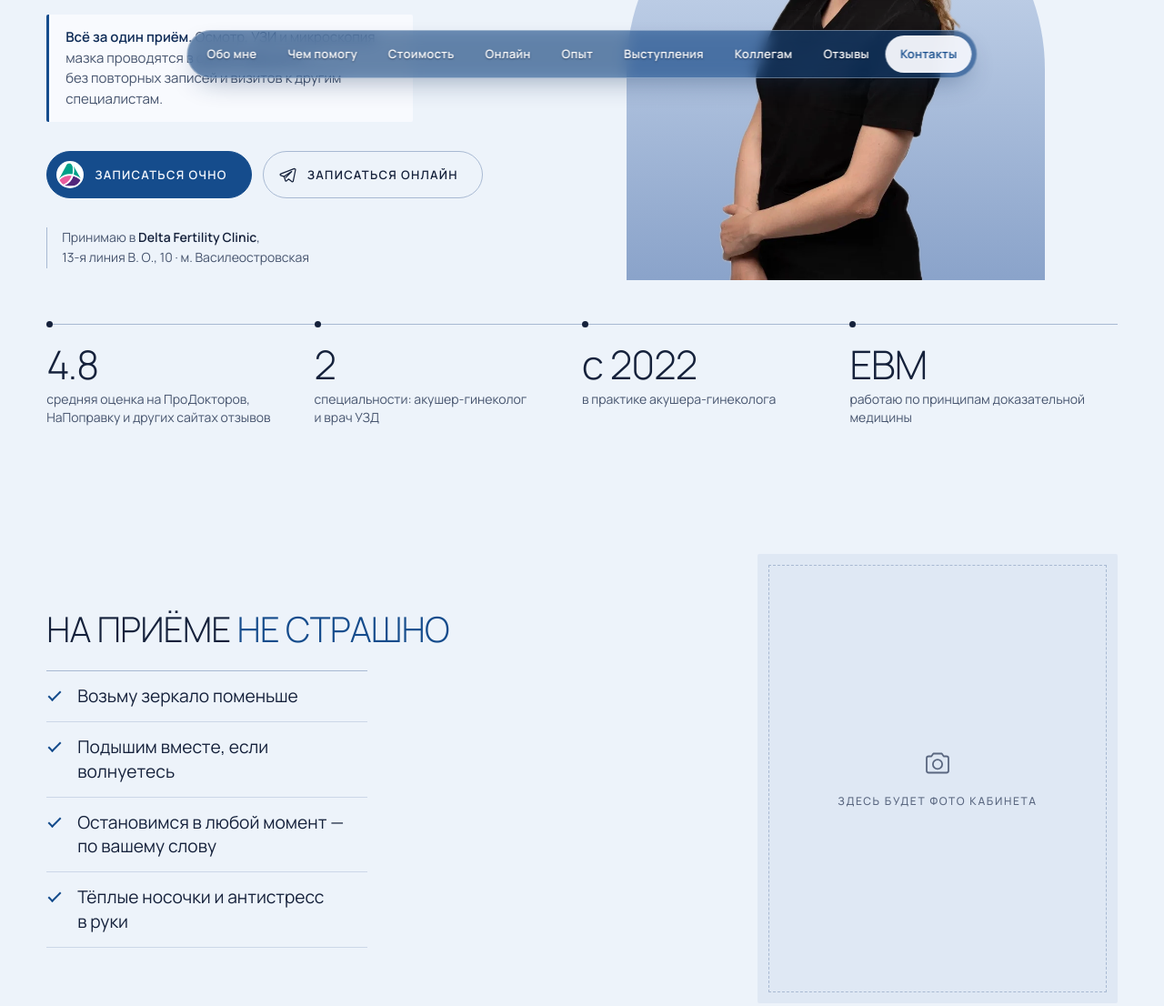
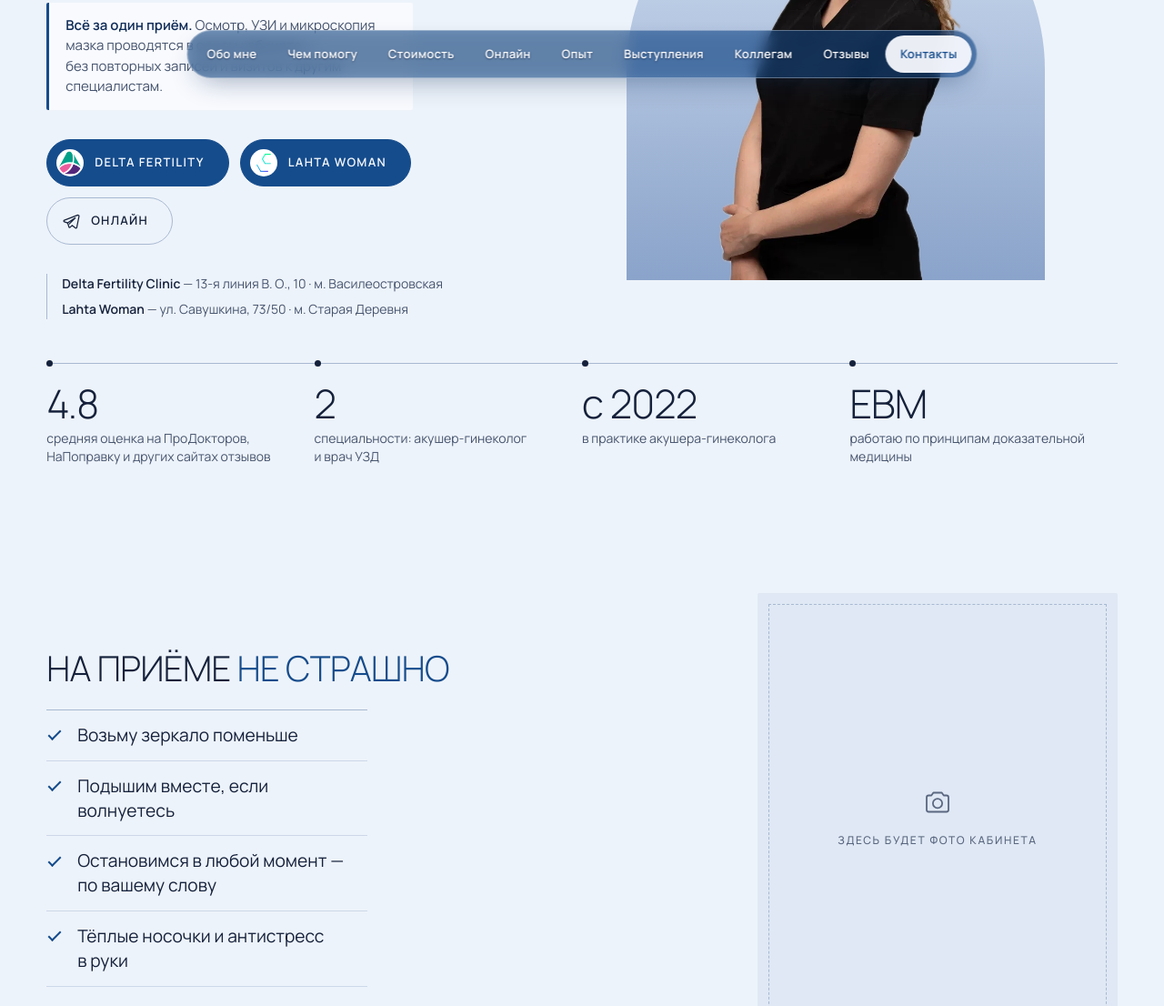
Before and after one commit to loginov-ed/volkova-site, a plain HTML site: page index.html in a window 1280 px wide. Shown: the part 698-1804 px from the top of the page at 91% size. Drawn offline with nearby package versions, Linux system fonts and the light colour scheme.

Commit message:
Вторая клиника: Lahta Woman
- запись очно в Lahta Woman (логотип, ссылка на страницу врача) в меню шапки и во всех кнопках записи
- адрес Lahta Woman на первом экране и в контактах
- Lahta Woman в опыте работы, примечание в ценах

Co-Authored-By: Claude Opus 5.5 <noreply@anthropic.com>

```diff
--- a/index.html
+++ b/index.html
@@ -4,7 +4,7 @@
   <meta charset="utf-8">
   <meta name="viewport" content="width=device-width, initial-scale=1">
   <title>Екатерина Волкова — акушер-гинеколог, врач УЗИ в Санкт-Петербурге</title>
-  <meta name="description" content="Акушер-гинеколог, врач ультразвуковой диагностики Екатерина Николаевна Волкова. Приём в Delta Fertility Clinic, Санкт-Петербург. Гинекология, нарушения цикла, УЗИ, кольпоскопия, онлайн-консультации.">
+  <meta name="description" content="Акушер-гинеколог, врач ультразвуковой диагностики Екатерина Николаевна Волкова. Приём в Delta Fertility Clinic и Lahta Woman, Санкт-Петербург. Гинекология, нарушения цикла, УЗИ, кольпоскопия, онлайн-консультации.">
   <meta name="theme-color" content="#EDF3FA">
 
   <meta property="og:type" content="website">
@@ -74,6 +74,10 @@
               <img src="assets/img/logos/delta.png" width="36" height="36" alt="">
               <span><strong>Очно</strong><small>Delta Fertility Clinic</small></span>
             </a>
+            <a href="https://lahtaclinic.ru/doctor/volkova-ekaterina-nikolaevna/" target="_blank" rel="noopener">
+              <img src="assets/img/logos/lahta.png" width="36" height="36" alt="">
+              <span><strong>Очно</strong><small>Lahta Woman</small></span>
+            </a>
             <a href="https://t.me/dr_volkova_gyn?text=%D0%97%D0%B4%D1%80%D0%B0%D0%B2%D1%81%D1%82%D0%B2%D1%83%D0%B9%D1%82%D0%B5%21%20%D0%A5%D0%BE%D1%82%D0%B5%D0%BB%D0%B0%20%D0%B1%D1%8B%20%D0%B7%D0%B0%D0%BF%D0%B8%D1%81%D0%B0%D1%82%D1%8C%D1%81%D1%8F%20%D0%BD%D0%B0%20%D0%BE%D0%BD%D0%BB%D0%B0%D0%B9%D0%BD-%D0%BA%D0%BE%D0%BD%D1%81%D1%83%D0%BB%D1%8C%D1%82%D0%B0%D1%86%D0%B8%D1%8E." target="_blank" rel="noopener" data-tg-text="Здравствуйте! Хотела бы записаться на онлайн-консультацию.">
               <span class="booking__tg"><svg class="tg" viewBox="0 0 24 24" aria-hidden="true"><path d="M21.2 4.1 3.3 11c-1 .4-1 1.8 0 2.1l4.4 1.4 1.7 5.3c.2.7 1.1.9 1.6.4l2.5-2.4 4.6 3.4c.6.4 1.5.1 1.6-.6l3-14.9c.2-.9-.7-1.6-1.5-1.2Z"/><path d="m7.7 14.5 10-6.6-7.8 7.9"/></svg></span>
               <span><strong>Онлайн</strong></span>
@@ -127,17 +131,21 @@
             <div class="book">
               <a class="btn btn--book" href="https://df.clinic/staff/volkova-ekaterina-nikolaevna" target="_blank" rel="noopener">
                 <img class="btn__logo" src="assets/img/logos/delta.png" width="26" height="26" alt="">
-                Записаться очно
+                Delta Fertility
+              </a>
+              <a class="btn btn--book" href="https://lahtaclinic.ru/doctor/volkova-ekaterina-nikolaevna/" target="_blank" rel="noopener">
+                <img class="btn__logo" src="assets/img/logos/lahta.png" width="26" height="26" alt="">
+                Lahta Woman
               </a>
               <a class="btn btn--ghost btn--book" href="https://t.me/dr_volkova_gyn?text=%D0%97%D0%B4%D1%80%D0%B0%D0%B2%D1%81%D1%82%D0%B2%D1%83%D0%B9%D1%82%D0%B5%21%20%D0%A5%D0%BE%D1%82%D0%B5%D0%BB%D0%B0%20%D0%B1%D1%8B%20%D0%B7%D0%B0%D0%BF%D0%B8%D1%81%D0%B0%D1%82%D1%8C%D1%81%D1%8F%20%D0%BD%D0%B0%20%D0%BE%D0%BD%D0%BB%D0%B0%D0%B9%D0%BD-%D0%BA%D0%BE%D0%BD%D1%81%D1%83%D0%BB%D1%8C%D1%82%D0%B0%D1%86%D0%B8%D1%8E." target="_blank" rel="noopener" data-tg-text="Здравствуйте! Хотела бы записаться на онлайн-консультацию.">
                 <svg class="tg" viewBox="0 0 24 24" aria-hidden="true"><path d="M21.2 4.1 3.3 11c-1 .4-1 1.8 0 2.1l4.4 1.4 1.7 5.3c.2.7 1.1.9 1.6.4l2.5-2.4 4.6 3.4c.6.4 1.5.1 1.6-.6l3-14.9c.2-.9-.7-1.6-1.5-1.2Z"/><path d="m7.7 14.5 10-6.6-7.8 7.9"/></svg>
-                Записаться онлайн
+                Онлайн
               </a>
             </div>
-            <p class="hero__place">
-              Принимаю в&nbsp;<strong>Delta Fertility Clinic</strong>,<br>
-              13-я линия В.&nbsp;О., 10 · м.&nbsp;Василеостровская
-            </p>
+            <ul class="hero__place">
+              <li><strong>Delta Fertility Clinic</strong> — 13-я линия В.&nbsp;О., 10 · м.&nbsp;Василеостровская</li>
+              <li><strong>Lahta Woman</strong> — ул.&nbsp;Савушкина, 73/50 · м.&nbsp;Старая Деревня</li>
+            </ul>
           </div>
 
           <figure class="hero__portrait" data-reveal>
@@ -297,8 +305,8 @@
           <p class="eyebrow">Стоимость</p>
           <h2 class="h2">Стоимость<br>приёма</h2>
           <p class="muted prices__note">
-            Очный приём проходит в&nbsp;Delta Fertility Clinic.
-            Свободное время и&nbsp;актуальную стоимость уточняйте при записи.
+            Очный приём — в&nbsp;Delta Fertility Clinic и&nbsp;Lahta Woman.
+            Стоимость может отличаться в&nbsp;зависимости от&nbsp;клиники — уточняйте при записи.
           </p>
         </div>
 
@@ -333,11 +341,15 @@
           <div class="book prices__cta">
             <a class="btn btn--book" href="https://df.clinic/staff/volkova-ekaterina-nikolaevna" target="_blank" rel="noopener">
               <img class="btn__logo" src="assets/img/logos/delta.png" width="26" height="26" alt="">
-              Записаться очно
+              Delta Fertility
+            </a>
+            <a class="btn btn--book" href="https://lahtaclinic.ru/doctor/volkova-ekaterina-nikolaevna/" target="_blank" rel="noopener">
+              <img class="btn__logo" src="assets/img/logos/lahta.png" width="26" height="26" alt="">
+              Lahta Woman
             </a>
             <a class="btn btn--ghost btn--book" href="https://t.me/dr_volkova_gyn?text=%D0%97%D0%B4%D1%80%D0%B0%D0%B2%D1%81%D1%82%D0%B2%D1%83%D0%B9%D1%82%D0%B5%21%20%D0%A5%D0%BE%D1%82%D0%B5%D0%BB%D0%B0%20%D0%B1%D1%8B%20%D0%B7%D0%B0%D0%BF%D0%B8%D1%81%D0%B0%D1%82%D1%8C%D1%81%D1%8F%20%D0%BD%D0%B0%20%D0%BE%D0%BD%D0%BB%D0%B0%D0%B9%D0%BD-%D0%BA%D0%BE%D0%BD%D1%81%D1%83%D0%BB%D1%8C%D1%82%D0%B0%D1%86%D0%B8%D1%8E." target="_blank" rel="noopener" data-tg-text="Здравствуйте! Хотела бы записаться на онлайн-консультацию.">
               <svg class="tg" viewBox="0 0 24 24" aria-hidden="true"><path d="M21.2 4.1 3.3 11c-1 .4-1 1.8 0 2.1l4.4 1.4 1.7 5.3c.2.7 1.1.9 1.6.4l2.5-2.4 4.6 3.4c.6.4 1.5.1 1.6-.6l3-14.9c.2-.9-.7-1.6-1.5-1.2Z"/><path d="m7.7 14.5 10-6.6-7.8 7.9"/></svg>
-              Записаться онлайн
+              Онлайн
             </a>
           </div>
         </div>
@@ -422,6 +434,11 @@
             <span class="timeline__year">с&nbsp;сентября 2026</span>
             <h3>Delta Fertility Clinic</h3>
             <p>Акушер-гинеколог, врач УЗД — принимаю сейчас</p>
+          </li>
+          <li class="is-current">
+            <span class="timeline__year">2026</span>
+            <h3>Lahta Woman</h3>
+            <p>Акушер-гинеколог, врач УЗИ — принимаю сейчас</p>
           </li>
         </ol>
 
@@ -676,6 +693,9 @@
             <p class="contacts__big">Delta Fertility Clinic</p>
             <p>Санкт-Петербург, 13-я линия В.&nbsp;О., д.&nbsp;10, лит.&nbsp;А<br>м.&nbsp;Василеостровская</p>
             <a class="link" href="https://yandex.ru/maps/?text=%D0%A1%D0%B0%D0%BD%D0%BA%D1%82-%D0%9F%D0%B5%D1%82%D0%B5%D1%80%D0%B1%D1%83%D1%80%D0%B3%2C%2013-%D1%8F%20%D0%BB%D0%B8%D0%BD%D0%B8%D1%8F%20%D0%92.%D0%9E.%2C%2010" target="_blank" rel="noopener">Открыть на&nbsp;карте</a>
+            <p class="contacts__big contacts__big--second">Lahta Woman</p>
+            <p>Санкт-Петербург, ул.&nbsp;Савушкина, 73/50<br>м.&nbsp;Старая Деревня</p>
+            <a class="link" href="https://yandex.ru/maps/?text=%D0%A1%D0%B0%D0%BD%D0%BA%D1%82-%D0%9F%D0%B5%D1%82%D0%B5%D1%80%D0%B1%D1%83%D1%80%D0%B3%2C%20%D1%83%D0%BB.%20%D0%A1%D0%B0%D0%B2%D1%83%D1%88%D0%BA%D0%B8%D0%BD%D0%B0%2C%2073%2F50" target="_blank" rel="noopener">Открыть на&nbsp;карте</a>
           </div>
           <div>
             <p class="eyebrow">Запись</p>
@@ -683,11 +703,15 @@
             <div class="book">
               <a class="btn btn--book" href="https://df.clinic/staff/volkova-ekaterina-nikolaevna" target="_blank" rel="noopener">
                 <img class="btn__logo" src="assets/img/logos/delta.png" width="26" height="26" alt="">
-                Записаться очно
+                Delta Fertility
+              </a>
+              <a class="btn btn--book" href="https://lahtaclinic.ru/doctor/volkova-ekaterina-nikolaevna/" target="_blank" rel="noopener">
+                <img class="btn__logo" src="assets/img/logos/lahta.png" width="26" height="26" alt="">
+                Lahta Woman
               </a>
               <a class="btn btn--ghost btn--book" href="https://t.me/dr_volkova_gyn?text=%D0%97%D0%B4%D1%80%D0%B0%D0%B2%D1%81%D1%82%D0%B2%D1%83%D0%B9%D1%82%D0%B5%21%20%D0%A5%D0%BE%D1%82%D0%B5%D0%BB%D0%B0%20%D0%B1%D1%8B%20%D0%B7%D0%B0%D0%BF%D0%B8%D1%81%D0%B0%D1%82%D1%8C%D1%81%D1%8F%20%D0%BD%D0%B0%20%D0%BE%D0%BD%D0%BB%D0%B0%D0%B9%D0%BD-%D0%BA%D0%BE%D0%BD%D1%81%D1%83%D0%BB%D1%8C%D1%82%D0%B0%D1%86%D0%B8%D1%8E." target="_blank" rel="noopener" data-tg-text="Здравствуйте! Хотела бы записаться на онлайн-консультацию.">
                 <svg class="tg" viewBox="0 0 24 24" aria-hidden="true"><path d="M21.2 4.1 3.3 11c-1 .4-1 1.8 0 2.1l4.4 1.4 1.7 5.3c.2.7 1.1.9 1.6.4l2.5-2.4 4.6 3.4c.6.4 1.5.1 1.6-.6l3-14.9c.2-.9-.7-1.6-1.5-1.2Z"/><path d="m7.7 14.5 10-6.6-7.8 7.9"/></svg>
-                Записаться онлайн
+                Онлайн
               </a>
             </div>
           </div>
--- a/styles.css
+++ b/styles.css
@@ -222,7 +222,7 @@ svg .fill { fill: currentColor; stroke: none; }
 .hero__text { display: flex; flex-direction: column; gap: 32px; align-self: center; }
 .lead { font-size: clamp(19px, 1.7vw, 23px); line-height: 1.5; max-width: 34ch; text-wrap: pretty; }
 
-.hero__place { font-size: 14px; color: var(--ink-2); padding-left: 16px; border-left: 1px solid var(--line-strong); }
+.hero__place { display: grid; gap: 6px; font-size: 14px; color: var(--ink-2); padding-left: 16px; border-left: 1px solid var(--line-strong); }
 .hero__place strong { font-weight: 600; color: var(--ink); }
 @media (min-width: 900px) {
   .hero__grid { grid-template-columns: 1fr 1.25fr; gap: clamp(40px, 5vw, 80px); }
@@ -443,7 +443,7 @@ details[open] .acc__icon::after { transform: rotate(0deg); }
 .timeline h3 { font-size: clamp(18px, 1.7vw, 22px); font-weight: 500; text-transform: uppercase; letter-spacing: .02em; line-height: 1.2; }
 .timeline p { font-size: 15px; color: var(--ink-2); max-width: 30ch; }
 @media (min-width: 900px) {
-  .timeline { grid-template-columns: repeat(4, 1fr); border-top: 1px solid var(--line-strong); }
+  .timeline { grid-template-columns: repeat(5, 1fr); border-top: 1px solid var(--line-strong); }
   .timeline li, .timeline li:last-child { padding: 28px 28px 0 0; }
   .timeline li::before { left: 0; top: -4px; }
   .timeline li:not(:last-child)::after { display: none; }
@@ -768,6 +768,8 @@ details[open] .acc__icon::after { transform: rotate(0deg); }
   .hero__role.hero__usp { font-size: 16px; }
 }
 
+.contacts__big--second { margin-top: 18px; }
+
 /* ---------- Компьютер: плотнее (мобильная версия не меняется) ---------- */
 @media (min-width: 900px) {
   :root { --section: clamp(64px, 6.5vw, 100px); }
```
Also changed, not shown: assets/img/logos/lahta.png (added).
